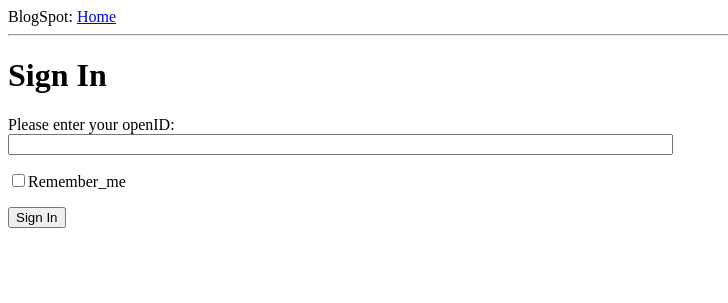
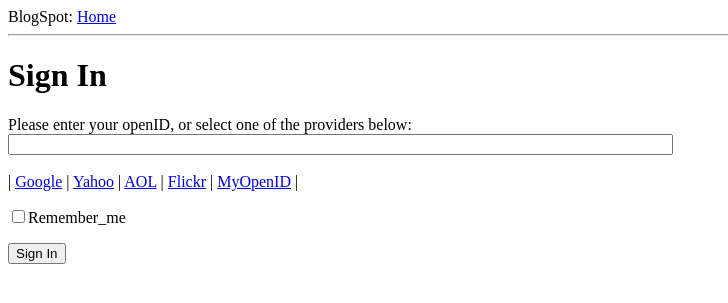
Before and after one commit to importerror/BlogSpot, a Flask app: page /login in a window 1280 px wide. Shown: the top 303 px of the page, without its empty margins (0-728 px from the left). Run offline with Flask 2, Linux system fonts and the light colour scheme.

Commit message:
OpenID providers added

```diff
--- a/app/templates/login.html
+++ b/app/templates/login.html
@@ -3,12 +3,32 @@
 {% extends "base.html"  %}
 
 {% block content  %}
+<script type="text/javascript">
+function set_openid(openid, pr)
+{
+	u=openid.search('<username>')
+		if(u!=-1){
+		user = prompt('Enter your' + pr + ' username:')
+		openid = openid.substr(0,u) + user
+		}
+	form = document.forms['login'];
+	form.elements['openid'].value = openid;
+}
+</script>
+
 <h1>Sign In</h1>
 <form action="" method="post" name="login">
 	{{ form.hidden_tag() }}
 	<p>
-	Please enter your openID:<br>
+	Please enter your openID, or select one of the providers below:<br>
 	{{form.openid(size=80)}}<br>
+	{% for error in form.errors.openid  %}
+	<span style="color: red;">[{{ error }}]</span>
+	{% endfor %}<br>
+	|{% for pr in providers  %}
+	<a href="javascript:set_openid('{{pr.url}}','{{pr.name}}');">{{pr.name}}</a>
+	|{% endfor %}
+	<br>
 	</p>
 	<p> {{ form.remember_me }}Remember_me</p>
 	<p><input type="submit" value="Sign In"></p>
--- a/app/views.py
+++ b/app/views.py
@@ -30,4 +30,5 @@ def login():
         return redirect('/index')
     return render_template('login.html',
             title = 'Sign In',
-            form = form)
+            form = form,
+            providers = app.config['OPENID_PROVIDERS'])
--- a/config.py
+++ b/config.py
@@ -4,3 +4,9 @@ KEY=base64.b64encode(os.urandom(32))
 
 CSRF_ENABLE = True
 SECRET_KEY=KEY
+OPENID_PROVIDERS = [
+    { 'name': 'Google', 'url': 'https://www.google.com/accounts/o8/id' },
+    { 'name': 'Yahoo', 'url': 'https://me.yahoo.com' },
+    { 'name': 'AOL', 'url': 'http://openid.aol.com/<username>' },
+    { 'name': 'Flickr', 'url': 'http://www.flickr.com/<username>' },
+    { 'name': 'MyOpenID', 'url': 'https://www.myopenid.com' }]
```
